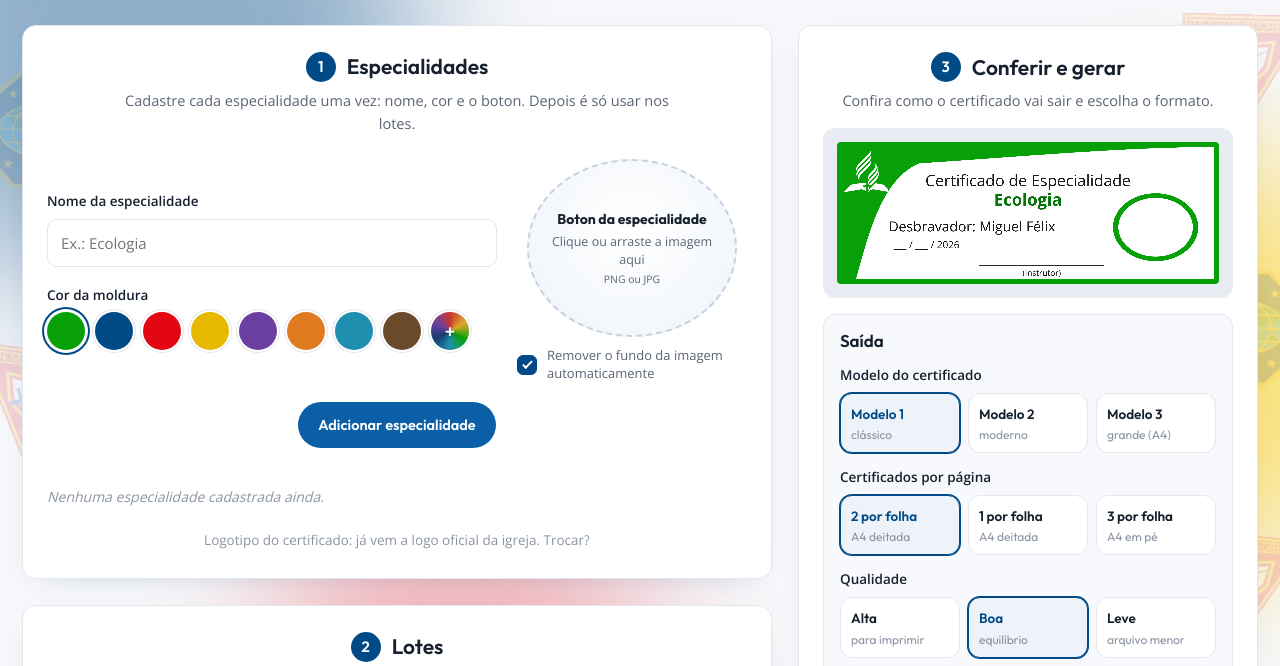
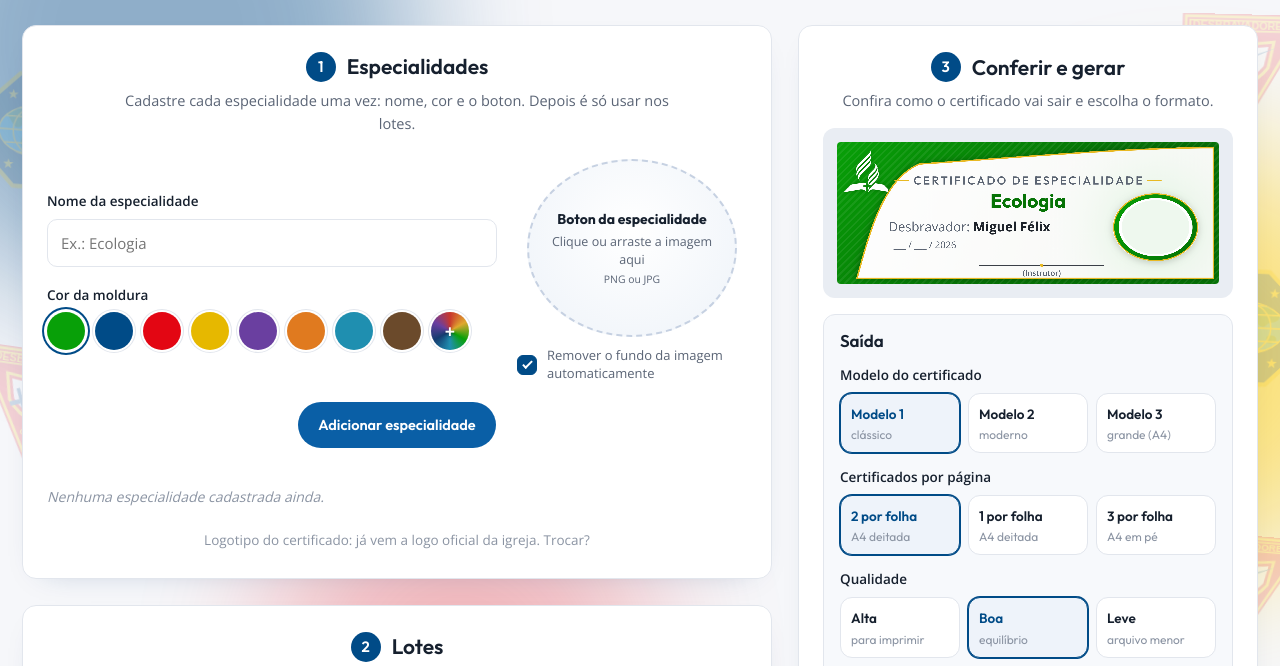
Before and after one commit to Paulo-Henr1que/certificados-desbravadores, a plain HTML site: page gerador.html in a window 1280 px wide. Shown: the part 74-740 px from the top of the page. Drawn offline with nearby package versions, Linux system fonts and the light colour scheme.

Commit message:
Modelo 1 com acabamento novo, mantendo a cor da especialidade
Co-Authored-By: Claude Opus 5.5 <noreply@anthropic.com>

```diff
--- a/gerador.html
+++ b/gerador.html
@@ -298,7 +298,7 @@
 <script src="vendor/jspdf.umd.min.js"></script>
 <script src="vendor/jszip.min.js"></script>
 <script src="js/modelo-moderno.js?v=8"></script>
-<script src="js/app.js?v=17"></script>
+<script src="js/app.js?v=18"></script>
 <script>document.querySelectorAll(".ano-atual").forEach(function(e){e.textContent=new Date().getFullYear()})</script>
 </body>
 </html>
--- a/js/app.js
+++ b/js/app.js
@@ -347,18 +347,37 @@
     ctx.restore();
   }
 
+  /* mistura a cor com branco (f = 0 a 1): tons claros da moldura */
+  function clarear (hex, f) {
+    var n = parseInt(hex.slice(1), 16);
+    var r = (n >> 16) & 255, g = (n >> 8) & 255, b = n & 255;
+    return 'rgb(' + Math.round(r + (255 - r) * f) + ',' + Math.round(g + (255 - g) * f) + ',' + Math.round(b + (255 - b) * f) + ')';
+  }
+
+  /* Modelo 1: mesma estrutura de sempre (logo no painel colorido, curva,
+     oval do boton à direita), com acabamento novo: degradê na cor da
+     especialidade, textura sutil, fio dourado na curva, título refinado,
+     selo duplo no oval. Tudo segue a cor escolhida. */
   function desenhar (ctx, W, H, d) {
-    var cor = d.cor || '#08A008';
+    var cor = d.cor || '#08A008', escuro = escurecer(cor);
+    var OURO = '#E8B923', TINTA = '#1E232B', CINZA = '#5B6472';
+    var TIT = 'Outfit, "Open Sans", Arial, sans-serif';
     ctx.clearRect(0, 0, W, H);
 
-    // moldura colorida
-    ctx.fillStyle = cor;
-    ctx.fillRect(0, 0, W, H);
+    // moldura: degradê da cor para o tom escuro
+    var gm = ctx.createLinearGradient(0, 0, W * 0.35, H);
+    gm.addColorStop(0, cor); gm.addColorStop(1, escuro);
+    ctx.fillStyle = gm; ctx.fillRect(0, 0, W, H);
 
-    // área branca como no modelo: borda verde fina em volta, faixa de
-    // cima mais grossa à esquerda (onde fica a logo) e a curva que desce
-    // do canto da logo até o pé esquerdo.
+    // textura de listras finas na moldura
+    ctx.save();
+    ctx.strokeStyle = 'rgba(255,255,255,.07)'; ctx.lineWidth = 0.012 * H;
+    for (var k = -H; k < W; k += 0.05 * H) { ctx.beginPath(); ctx.moveTo(k, H); ctx.lineTo(k + H, 0); ctx.stroke() }
+    ctx.restore();
+
+    // área clara com a curva do modelo
     var b = 0.035 * H;
+    function curva () {
       ctx.beginPath();
       ctx.moveTo(0.215 * W, 0.15 * H);
       ctx.bezierCurveTo(0.45 * W, 0.11 * H, 0.75 * W, b, W - b, b);
@@ -366,71 +385,110 @@
       ctx.lineTo(0.05 * W, H - b);
       ctx.bezierCurveTo(0.085 * W, 0.62 * H, 0.12 * W, 0.26 * H, 0.215 * W, 0.15 * H);
       ctx.closePath();
-    ctx.fillStyle = "#FFFFFF";
-    ctx.fill();
+    }
+    ctx.save();
+    ctx.shadowColor = 'rgba(0,0,0,.28)'; ctx.shadowBlur = 0.05 * H; ctx.shadowOffsetX = -0.006 * H;
+    curva();
+    var gb = ctx.createLinearGradient(0, 0, W, H);
+    gb.addColorStop(0, '#FFFFFF'); gb.addColorStop(1, '#F6F7F4');
+    ctx.fillStyle = gb; ctx.fill();
+    ctx.restore();
 
-    // logo no canto verde, sempre na proporção original
+    // brilho suave na cor da especialidade atrás do oval
+    ctx.save();
+    curva(); ctx.clip();
+    var rg = ctx.createRadialGradient(0.834 * W, 0.6 * H, 0, 0.834 * W, 0.6 * H, 0.32 * W);
+    rg.addColorStop(0, clarear(cor, 0.86)); rg.addColorStop(1, 'rgba(255,255,255,0)');
+    ctx.fillStyle = rg; ctx.fillRect(0, 0, W, H);
+    ctx.restore();
+
+    // fio dourado acompanhando a curva, por dentro
+    ctx.save();
+    curva(); ctx.clip();
+    ctx.strokeStyle = OURO; ctx.lineWidth = 0.02 * H;
+    curva(); ctx.stroke();
+    ctx.restore();
+
+    // logo no painel colorido, sempre na proporção original
     var lg = d.logo || logoPadrao;
     if (lg && lg.naturalWidth) {
       var lh = 0.40 * H, lw = lh * (lg.naturalWidth / lg.naturalHeight);
       if (lw > 0.115 * W) { lw = 0.115 * W; lh = lw * (lg.naturalHeight / lg.naturalWidth) }
+      ctx.save();
+      ctx.shadowColor = 'rgba(0,0,0,.25)'; ctx.shadowBlur = 0.03 * H;
       ctx.drawImage(lg, 0.075 * W - lw / 2, 0.055 * H, lw, lh);
+      ctx.restore();
     }
-
-    var tinta = '#1B1B1B';
 
     // O oval fica em 0,834W: todo texto tem de caber à esquerda dele.
     var limite = 0.705 * W;
 
-    // título fixo
-    texto(ctx, 'Certificado de Especialidade', 0.500 * W, 0.312 * H,
-      Math.round(0.111 * H), '400', tinta, 'center', 0.56 * W);
+    // título: espaçado, discreto, com fios dourados dos lados
+    ctx.font = '500 ' + Math.round(0.082 * H) + 'px ' + TIT;
+    var tit = 'CERTIFICADO DE ESPECIALIDADE', esp = 0.012 * H, larg = 0;
+    for (var i = 0; i < tit.length; i++) larg += ctx.measureText(tit[i]).width + (i ? esp : 0);
+    var tx = 0.5 * W - larg / 2;
+    ctx.fillStyle = CINZA; ctx.textAlign = 'left'; ctx.textBaseline = 'alphabetic';
+    for (var j = 0; j < tit.length; j++) { ctx.fillText(tit[j], tx, 0.300 * H); tx += ctx.measureText(tit[j]).width + esp }
+    ctx.strokeStyle = OURO; ctx.lineWidth = Math.max(1, 0.008 * H);
+    ctx.beginPath();
+    ctx.moveTo(0.5 * W - larg / 2 - 0.05 * W, 0.272 * H); ctx.lineTo(0.5 * W - larg / 2 - 0.012 * W, 0.272 * H);
+    ctx.moveTo(0.5 * W + larg / 2 + 0.012 * W, 0.272 * H); ctx.lineTo(0.5 * W + larg / 2 + 0.05 * W, 0.272 * H);
+    ctx.stroke();
 
-    // nome da especialidade
-    texto(ctx, d.especialidade || '', 0.500 * W, 0.448 * H,
-      Math.round(0.118 * H), '700', escurecer(cor), 'center', 0.44 * W);
+    // nome da especialidade, forte, no tom escuro da cor
+    ctx.font = '700 ' + Math.round(0.135 * H) + 'px ' + TIT;
+    texto(ctx, '', 0, 0, 1, '400', TINTA, 'left'); // reseta estilos
+    var tamEsp = Math.round(0.135 * H);
+    ctx.font = '700 ' + tamEsp + 'px ' + TIT;
+    while (ctx.measureText(d.especialidade || '').width > 0.44 * W && tamEsp > 10) { tamEsp--; ctx.font = '700 ' + tamEsp + 'px ' + TIT }
+    ctx.fillStyle = escuro; ctx.textAlign = 'center';
+    ctx.fillText(d.especialidade || '', 0.5 * W, 0.462 * H);
 
     // desbravador
     var rotulo = 'Desbravador: ';
-    var tamNome = Math.round(0.098 * H);
+    var tamNome = Math.round(0.092 * H);
     ctx.font = '400 ' + tamNome + 'px "Open Sans", Calibri, Arial, sans-serif';
     var larguraRot = ctx.measureText(rotulo).width;
     var xNome = 0.135 * W;
     var espaco = limite - (xNome + larguraRot);
     var nome = nomeQueCabe(ctx, d.nome || '', espaco, tamNome);
-    texto(ctx, rotulo, xNome, 0.630 * H, tamNome, '400', tinta, 'left');
-    texto(ctx, nome, xNome + larguraRot, 0.630 * H,
-      tamNome, '400', tinta, 'left', espaco);
+    texto(ctx, rotulo, xNome, 0.630 * H, tamNome, '400', CINZA, 'left');
+    texto(ctx, nome, xNome + larguraRot, 0.630 * H, tamNome, '700', TINTA, 'left', espaco);
 
     // data
-    texto(ctx, d.data || '', 0.148 * W, 0.748 * H,
-      Math.round(0.070 * H), '400', tinta, 'left', 0.34 * W);
+    texto(ctx, d.data || '', 0.148 * W, 0.748 * H, Math.round(0.066 * H), '400', CINZA, 'left', 0.34 * W);
 
-    // linha de assinatura
-    ctx.strokeStyle = '#2B2B2B';
-    ctx.lineWidth = Math.max(1, 0.008 * H);
-    ctx.beginPath();
-    ctx.moveTo(0.372 * W, 0.868 * H);
-    ctx.lineTo(0.700 * W, 0.868 * H);
-    ctx.stroke();
-    texto(ctx, '(Instrutor)', 0.536 * W, 0.942 * H,
-      Math.round(0.058 * H), '400', tinta, 'center');
+    // assinatura
+    ctx.strokeStyle = '#3A3F47';
+    ctx.lineWidth = Math.max(1, 0.006 * H);
+    ctx.beginPath(); ctx.moveTo(0.372 * W, 0.868 * H); ctx.lineTo(0.700 * W, 0.868 * H); ctx.stroke();
+    ctx.fillStyle = OURO;
+    ctx.beginPath(); ctx.arc(0.536 * W, 0.868 * H, 0.012 * H, 0, Math.PI * 2); ctx.fill();
+    texto(ctx, '(Instrutor)', 0.536 * W, 0.942 * H, Math.round(0.055 * H), '600', CINZA, 'center');
 
-    // oval do boton da especialidade
+    // oval do boton: selo com anel na cor e fio dourado
     var cx = 0.834 * W, cy = 0.600 * H, rx = 0.103 * W, ry = 0.222 * H;
     ctx.save();
-    ctx.beginPath();
-    ctx.ellipse(cx, cy, rx, ry, 0, 0, Math.PI * 2);
+    ctx.shadowColor = 'rgba(0,0,0,.18)'; ctx.shadowBlur = 0.05 * H; ctx.shadowOffsetY = 0.01 * H;
+    ctx.beginPath(); ctx.ellipse(cx, cy, rx * 1.09, ry * 1.08, 0, 0, Math.PI * 2);
     ctx.fillStyle = '#FFFFFF'; ctx.fill();
     ctx.restore();
 
     if (d.botao) dentroDoOval(ctx, d.botao, cx, cy, rx * 0.885, ry * 0.885);
+    else {
+      ctx.fillStyle = clarear(cor, 0.93);
+      ctx.beginPath(); ctx.ellipse(cx, cy, rx * 0.86, ry * 0.86, 0, 0, Math.PI * 2); ctx.fill();
+    }
 
-    ctx.strokeStyle = cor;
-    ctx.lineWidth = Math.max(2, 0.030 * H);
+    var ga = ctx.createLinearGradient(cx - rx, cy - ry, cx + rx, cy + ry);
+    ga.addColorStop(0, cor); ga.addColorStop(1, escuro);
+    ctx.strokeStyle = ga;
+    ctx.lineWidth = Math.max(2, 0.034 * H);
     ctx.beginPath(); ctx.ellipse(cx, cy, rx, ry, 0, 0, Math.PI * 2); ctx.stroke();
-    ctx.lineWidth = Math.max(1, 0.010 * H);
-    ctx.beginPath(); ctx.ellipse(cx, cy, rx * 1.065, ry * 1.055, 0, 0, Math.PI * 2); ctx.stroke();
+    ctx.strokeStyle = OURO;
+    ctx.lineWidth = Math.max(1, 0.008 * H);
+    ctx.beginPath(); ctx.ellipse(cx, cy, rx * 1.065, ry * 1.058, 0, 0, Math.PI * 2); ctx.stroke();
   }
 
   /* ═══════════ modelos ═══════════ */
```
Lines whose indentation alone changed are shown as unchanged.
